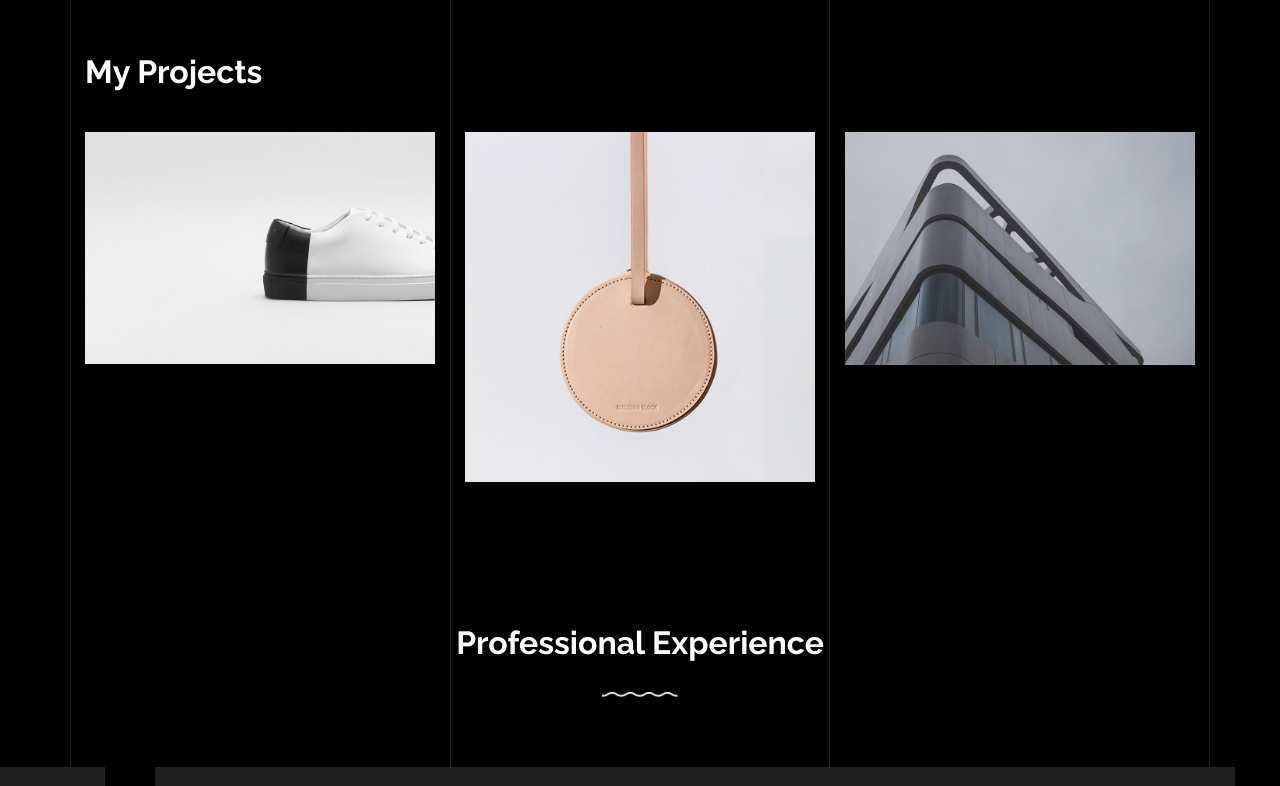
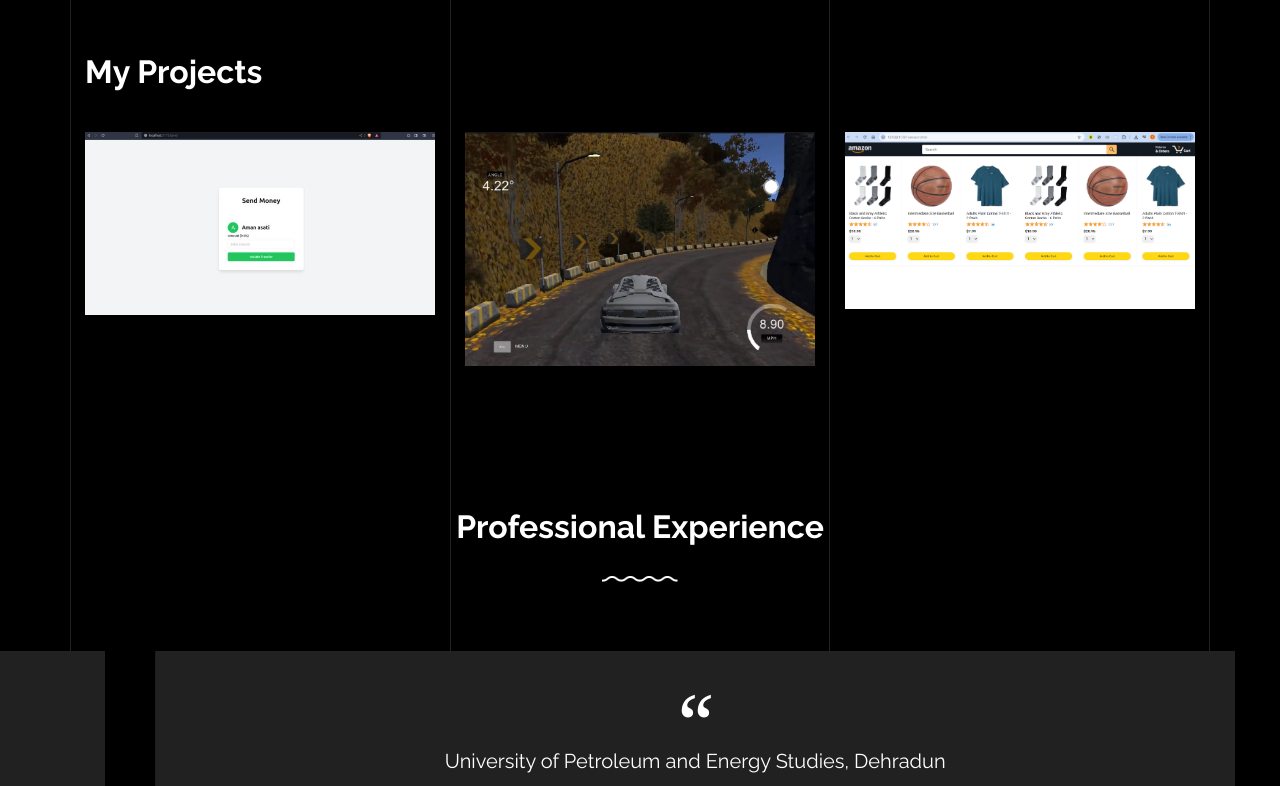
Before and after one commit to Shivanshvohra/portfolio2, a plain HTML site: page index.html in a window 1280 px wide. Shown: the part 2020-2806 px from the top of the page. Drawn offline with nearby package versions, Linux system fonts and the light colour scheme; files whose address does not match are found by name.

Commit message:
updating project details

```diff
--- a/index.html
+++ b/index.html
@@ -237,7 +237,7 @@
                         <p>JavaScript, Node.js, React, Docker, AWS</p>
                       </div>
                     </div>
-                    <img src="images/work_1_md.jpg" class="lazyload img-fluid" alt="Wallet Project" />
+                    <img src="images/paytm.png" class="lazyload img-fluid" alt="Wallet Project" />
                   </a>
               </div>
               <div class="item branding packaging illustration col-sm-6 col-md-6 col-lg-4 isotope-mb-2 ">
@@ -249,7 +249,7 @@
                         <p>Python, Keras, OpenCV</p>
                       </div>
                     </div>
-                    <img src="images/work_2_md.jpg" class="lazyload img-fluid" alt="Self Driving Car" />
+                    <img src="images/selfdrivingcar.jpg" class="lazyload img-fluid" alt="Self Driving Car" />
                   </a>
               </div>
 
@@ -262,7 +262,7 @@
                         <p>HTML, CSS, JavaScript</p>
                       </div>
                     </div>
-                    <img src="images/work_3_md.jpg" class="lazyload img-fluid" alt="Amazon Frontend" />
+                    <img src="images/amazonfrontend.png" class="lazyload img-fluid" alt="Amazon Frontend" />
                   </a>
               </div>
             </div>
```
Also changed, not shown: images/amazonfrontend.png (added), images/paytm.png (added), images/selfdrivingcar.jpg (added).
